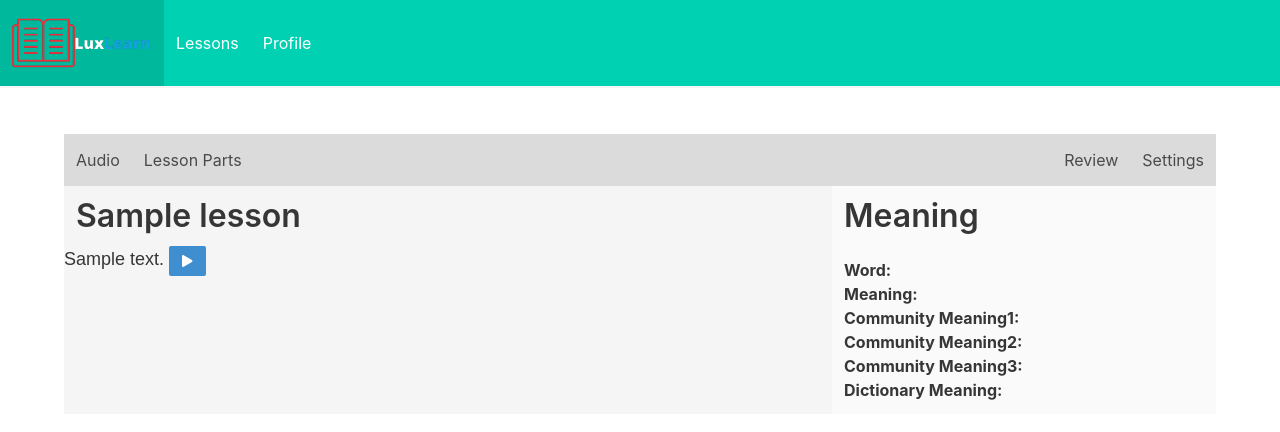
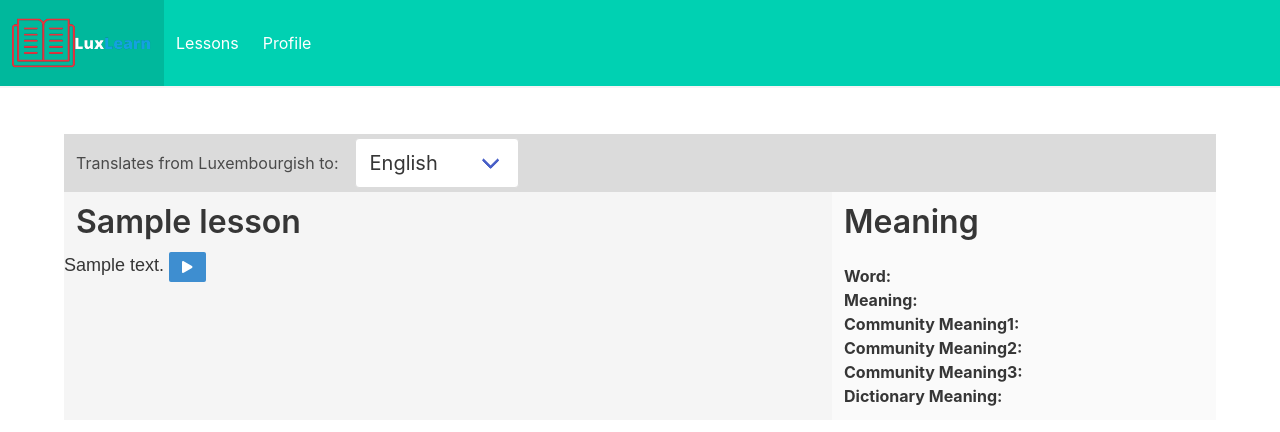
Before and after one commit to douglassimoes/bulmaluxembourgish, a Django app: page /1 in a window 1280 px wide. Shown: the top 432 px of the page. Run offline with Django 3.2, Linux system fonts and the light colour scheme; a user stored in the database is signed in; tables that the repository leaves empty hold one stand-in row (values such as "Sample post"); some libraries are stand-ins or nearby versions.

Commit message:
Add translations to importlesson page

```diff
--- a/languagelessons/models.py
+++ b/languagelessons/models.py
@@ -54,8 +54,10 @@
     title = models.CharField(max_length=200, default="No title")
     page = models.PositiveIntegerField(default=1)
     preview = models.CharField(max_length=1000, default="No preview")
-    content = models.CharField(max_length=3000, default="No content")
+    content_lu = models.CharField(max_length=3000, default="No content")
+    content_pt = models.CharField(max_length=3000, default="No content")
     content_en = models.CharField(max_length=3000, default="No content")
+    content_fr = models.CharField(max_length=3000, default="No content")
     content_timestamps = models.CharField(max_length=3000, default="No content")
     level = models.CharField(max_length=254,choices=LessonLevel.choices, default="A1")
     audio = models.FileField(storage=FileSystemStorage(location=settings.MEDIA_ROOT), upload_to='media',default="lesson01.m4a")
--- a/languagelessons/templates/languagelessons/importlesson.html
+++ b/languagelessons/templates/languagelessons/importlesson.html
@@ -43,7 +43,10 @@
                     <div class="columns pl-3 pr-3 is-multiline">
                         <div class="column is-8-desktop is-6-tablet is-12-mobile has-text-dark has-background-white-ter" id="leftColumn" style="min-height: 200px;">
                             <input class="input is-medium" type="text" name="lesson_title" placeholder="Type Lesson Title:"> </input>
-                            <textarea class="textarea" name="lesson_text" placeholder="10 lines of textarea" rows="10"></textarea>
+                            <textarea class="textarea" name="lesson_text_lu" placeholder="10 lines of textarea in Luxembourgish" rows="10"></textarea>
+                            <textarea class="textarea" name="lesson_text_pt" placeholder="10 lines of textarea in Portugese" rows="10"></textarea>
+                            <textarea class="textarea" name="lesson_text_en" placeholder="10 lines of textarea in English" rows="10"></textarea>
+                            <textarea class="textarea" name="lesson_text_fr" placeholder="10 lines of textarea in French" rows="10"></textarea>
                         </div>
                         <div class="column is-4-desktop is-6-tablet is-12-mobile has-text-dark has-background-white-bis" style="min-height: 200px;">
                             <h1 class="title is-medium"> Audio </h1>
--- a/languagelessons/templates/languagelessons/lesson.html
+++ b/languagelessons/templates/languagelessons/lesson.html
@@ -15,12 +15,14 @@
                     <div class="column">
                         <div class="navbar has-text-light has-background-grey-lighter" id="nav-lesson">
                             <div class="navbar-start">
-                                <a class="navbar-item">Audio</a>
-                                <a class="navbar-item">Lesson Parts</a>
-                            </div>
-                            <div class="navbar-end">
-                                <a class="navbar-item">Review</a>
-                                <a class="navbar-item">Settings</a>
+                                <a class="navbar-item">Translates from Luxembourgish to:</a>
+                                <div class="select is-medium mt-1 ml-1 mb-1">
+                                    <select id="selectTranslation">
+                                        <option value="English">English</option>
+                                        <option value="Portugese">Portugese</option>
+                                        <option value="French">French</option>
+                                    </select>
+                                </div>
                             </div>
                         </div>
                     </div>
@@ -31,7 +33,7 @@
                     <div class="column is-8-desktop is-6-tablet is-12-mobile has-text-dark has-background-white-ter" style="min-height: 200px;">
                         <h1 class="title is-large"> {{ lesson.title }} </h1>
                         <div class="columns is-multiline">
-                            {% for phrase,translation,phrase_id,audio_timestamp in lesson_translation %}
+                            {% for phrase,translation_pt,translation_en,translation_fr,phrase_id,audio_timestamp in lesson_translation %}
                                 <div class="rows" style="width: 100%;">
                                     <div class="row" style="font-size: large;font-family: Arial; padding-bottom: 5px;background-color: #f5f5f5;" onmouseover="this.style.background='#14a2dd';" onmouseout="this.style.background='#f5f5f5';"onclick="translateAndPlaySentence({{ phrase_id }})">{{ phrase }}
                                         <a class="button is-info is-small" id="play{{ phrase_id }}" onclick="playFromTimestamp('{{ phrase_id }}','{{ audio_timestamp }}')">
@@ -41,7 +43,16 @@
                                             <i class="fas fa-play"></i>
                                         </a>
                                     </div>
-                                    <div class="row" style="visibility:hidden; font-size: medium; padding-bottom: 5px;" id="{{ phrase_id }}">{{ translation }}</div>
+                                    {% if title == "Portugese" %}
+                                    <div class="row" style="visibility:hidden; font-size: medium; padding-bottom: 5px;" id="{{ phrase_id }}">{{ translation_pt }}</div>
+                                    {% endif %}
+                                    {% if title == "English" %}
+                                    <div class="row" style="visibility:hidden; font-size: medium; padding-bottom: 5px;" id="{{ phrase_id }}">{{ translation_en }}</div>
+                                    {% endif %}
+                                    {% if title == "French" %}
+                                    <div class="row" style="visibility:hidden; font-size: medium; padding-bottom: 5px;" id="{{ phrase_id }}">{{ translation_fr }}</div>
+                                    {% endif %}
+
                                     <!-- <div class="column" onclick="translateWord('{{ word }}')">{{ word }}</div> -->
                                 </div>
                             {% endfor %}
--- a/languagelessons/views.py
+++ b/languagelessons/views.py
@@ -67,11 +67,14 @@
                 fileurl = fs.url(file)
                 title = request.POST.get('lesson_title')
                 page = 1
-                preview = request.POST.get('lesson_text')[0:100]
-                content = request.POST.get('lesson_text')
+                preview = request.POST.get('lesson_text_lu')[0:100]
+                content_lu = request.POST.get('lesson_text_lu')
+                content_pt = request.POST.get('lesson_text_pt')
+                content_en = request.POST.get('lesson_text_en')
+                content_fr = request.POST.get('lesson_text_fr')
                 level = "A1"
                 audio = file
-                lesson = models.Lesson(title=title,page=page,preview=preview,content=content,level=level,audio=audio)
+                lesson = models.Lesson(title=title,page=page,preview=preview,content_lu=content_lu,content_pt=content_pt,content_en=content_en,content_fr=content_fr,level=level,audio=audio)
                 lesson.save()
     return render(request,"languagelessons/importlesson.html",{})
 
@@ -84,13 +87,21 @@
 @login_required
 def lesson(request, pk):
     lesson = models.Lesson.objects.get(pk=pk)
-    lesson_normalized_content = unicodedata.normalize("NFKD", lesson.content)
-    translation_normalized_content = unicodedata.normalize("NFKD", lesson.content_en)
+    lesson_normalized_content = unicodedata.normalize("NFKD", lesson.content_lu)
     audio_normalized_content = unicodedata.normalize("NFKD", lesson.content_timestamps)
+
     delimiter = "."
+
+    translation_pt_normalized_content = unicodedata.normalize("NFKD", lesson.content_pt)
+    translation_en_normalized_content = unicodedata.normalize("NFKD", lesson.content_en)
+    translation_fr_normalized_content = unicodedata.normalize("NFKD", lesson.content_fr)
+    translation_pt_phrases = [x+delimiter for x in translation_pt_normalized_content.split(delimiter) if x]
+    translation_en_phrases = [x+delimiter for x in translation_en_normalized_content.split(delimiter) if x]
+    translation_fr_phrases = [x+delimiter for x in translation_fr_normalized_content.split(delimiter) if x]
+
+
     lesson_phrases = [x+delimiter for x in lesson_normalized_content.split(delimiter) if x]
     lesson_words = lesson_normalized_content.split(" ")
-    translation_phrases = [x+delimiter for x in translation_normalized_content.split(delimiter) if x]
     phrase_id = [ i for i in range(len(lesson_phrases))]
     audio_timestamps = audio_normalized_content.split(";")
     new_words = []
@@ -125,6 +136,6 @@
     #             else:
     #                 exception_list.append(word)
 
-    lesson_translation = zip(lesson_phrases,translation_phrases,phrase_id,audio_timestamps)
+    lesson_translation = zip(lesson_phrases,translation_pt_phrases,translation_en_phrases,translation_fr_phrases,phrase_id,audio_timestamps)
     print("exceptions: {}, {} words".format(set(exception_list),len(set(exception_list))))
     return render(request,"languagelessons/lesson.html",{"lesson": lesson, "lesson_words": new_words, "lesson_phrases": lesson_phrases, "lesson_translation":lesson_translation})
```
Also changed, not shown: languagelessons/migrations/0010_rename_content_lesson_content_lu_lesson_content_fr_and_more.py (added).
